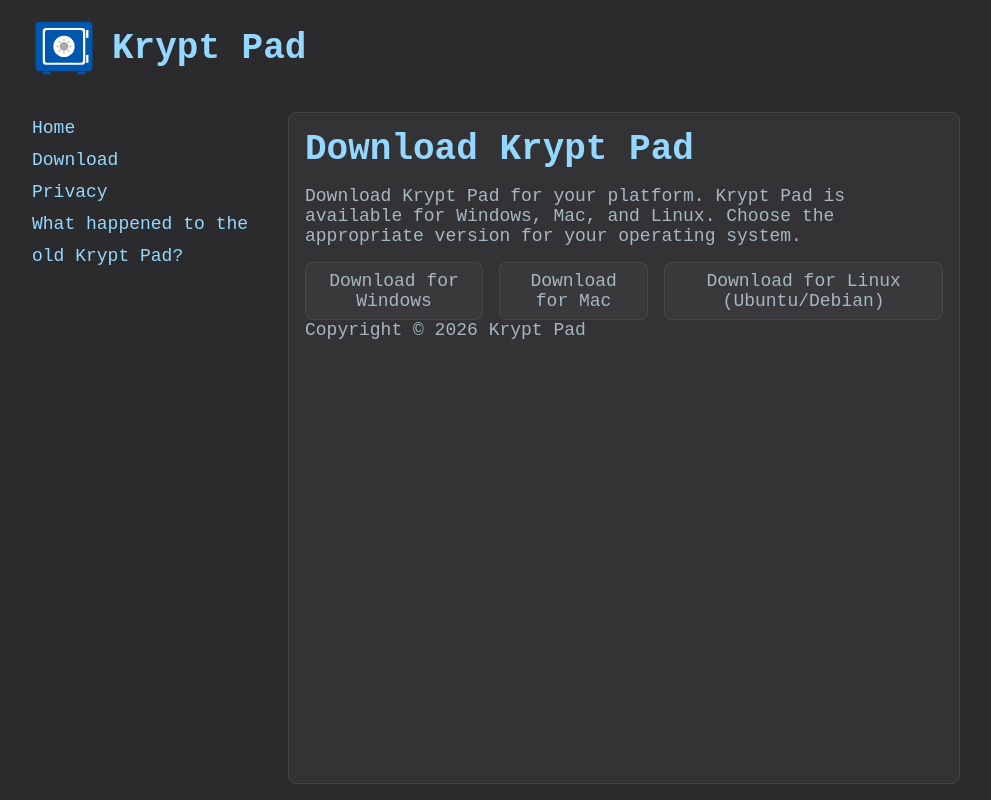
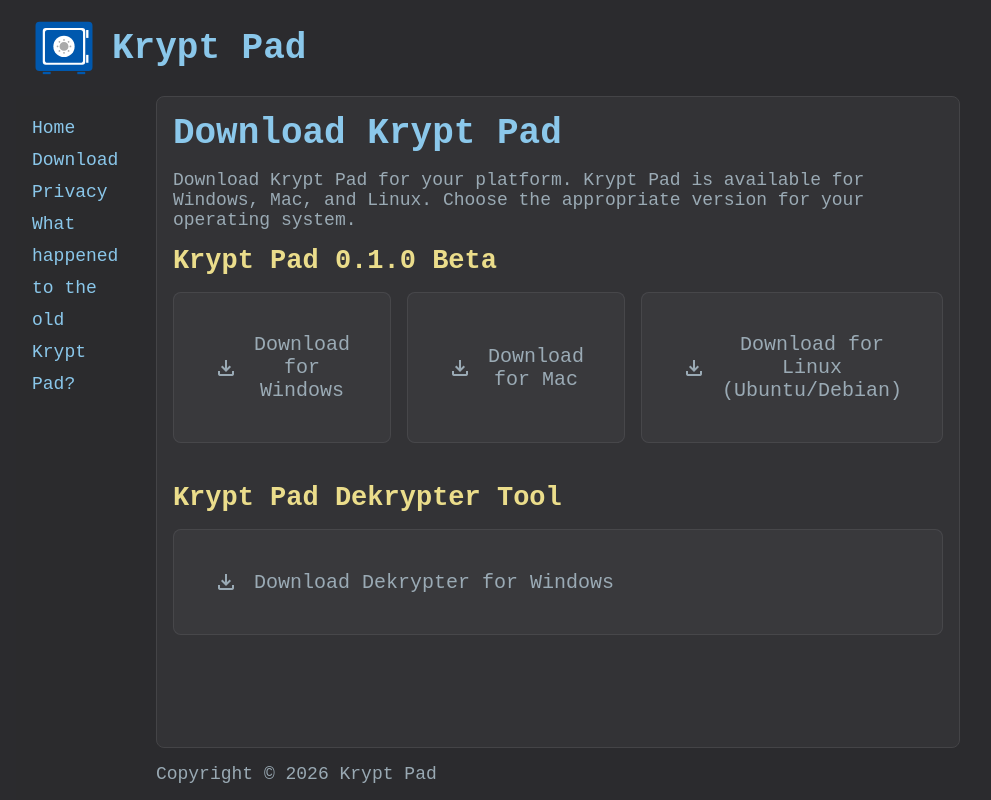
Before and after one commit to KryptPad/krypt-pad-website, a Vue app: page /download in a window 1280 px wide. Shown: the whole page, without its empty margins (144-1135 px from the left). Built offline with nearby package versions, Linux system fonts and the light colour scheme.

Commit message:
download page and styles updates

```diff
--- a/package.json
+++ b/package.json
@@ -16,7 +16,8 @@
   },
   "dependencies": {
     "vue": "^3.5.38",
-    "vue-router": "^5.1.0"
+    "vue-router": "^5.1.0",
+    "@mdi/font": "^7.4.47"
   },
   "devDependencies": {
     "@tsconfig/node24": "^24.0.4",
--- a/src/App.vue
+++ b/src/App.vue
@@ -4,7 +4,7 @@
             <button @click="toggleMenu">
                 <span class="material-symbols-outlined">menu</span>
             </button>
-            <img src="@/assets/safe.svg" alt="Krypt Pad Logo" class="mr-3" style="height: 4rem;">
+            <img src="@/assets/safe.svg" alt="Krypt Pad Logo" class="mr-3" style="height: 4rem" />
             <h1 class="m-0">Krypt Pad</h1>
         </header>
         <div id="main-wrapper">
@@ -13,12 +13,18 @@
                     <li><a role="button" @click="goHome()">Home</a></li>
                     <li><a role="button" @click="goDownload()">Download</a></li>
                     <li><a role="button" @click="goPrivacy()">Privacy</a></li>
-                    <li><a role="button" @click="goOldKryptPad()">What happened to the old Krypt Pad?</a></li>
+                    <li>
+                        <a role="button" @click="goOldKryptPad()"
+                            >What happened to the old Krypt Pad?</a
+                        >
+                    </li>
                 </ul>
             </div>
-            <div id="content">
-                <router-view></router-view>
-                Copyright © {{ new Date().getFullYear() }} Krypt Pad
+            <div id="content-wrapper">
+                <div id="content">
+                    <router-view></router-view>
+                </div>
+                <div class="my-3">Copyright © {{ new Date().getFullYear() }} Krypt Pad</div>
             </div>
         </div>
     </div>
--- a/src/main.ts
+++ b/src/main.ts
@@ -3,6 +3,7 @@ import App from './App.vue'
 import router from './router'
 
 // Import site styles
+import '@mdi/font/css/materialdesignicons.min.css' // MDI font icons
 import './styles/site.css'
 
 const app = createApp(App)
--- a/src/routes/DownloadView.vue
+++ b/src/routes/DownloadView.vue
@@ -6,31 +6,49 @@
             Download Krypt Pad for your platform. Krypt Pad is available for Windows, Mac, and
             Linux. Choose the appropriate version for your operating system.
         </p>
-        <div class="d-flex justify-content-between align-items-center gap-3">
+        <h2>
+            Krypt Pad 0.1.0 Beta
+        </h2>
+        <div id="download-buttons" class="mb-5">
             <a
                 href="https://files.kryptpad.com/krypt-pad-Windows-0.1.0-Setup.exe"
                 download
-                class="btn"
+                class="btn btn-lg p-5"
             >
-                Download for Windows
+                <span class="material-symbols-outlined">download</span>
+                <span>Download for Windows</span>
             </a>
 
             <a
                 href="https://files.kryptpad.com/krypt-pad-Windows-0.1.0-Setup.exe"
                 download
-                class="btn"
+                class="btn btn-lg p-5"
             >
-                Download for Mac
+                <span class="material-symbols-outlined">download</span>
+                <span>Download for Mac</span>
             </a>
 
             <a
                 href="https://files.kryptpad.com/krypt-pad-Windows-0.1.0-Setup.exe"
                 download
-                class="btn"
+                class="btn btn-lg p-5"
             >
-                Download for Linux (Ubuntu/Debian)
+                <span class="material-symbols-outlined">download</span>
+                <span>Download for Linux (Ubuntu/Debian)</span>
             </a>
         </div>
+
+        <h2>
+            Krypt Pad Dekrypter Tool
+        </h2>
+        <a
+                href="https://files.kryptpad.com/krypt-pad-Windows-0.1.0-Setup.exe"
+                download
+                class="btn btn-lg p-5"
+            >
+                <span class="material-symbols-outlined">download</span>
+                <span>Download Dekrypter for Windows</span>
+            </a>
     </div>
 </template>
 
--- a/src/routes/HomeView.vue
+++ b/src/routes/HomeView.vue
@@ -1,5 +1,10 @@
 <template>
     <h1>Krypt Pad</h1>
+
+    <p>
+        Krypt Pad is a secure note and password manager using AES-256 bit encryption. Your data is
+        stored in files on your devices and not in the cloud. You control where your data is kept.
+    </p>
 
     <div class="alert alert-danger">
         <p>
--- a/src/styles/site.css
+++ b/src/styles/site.css
@@ -5,12 +5,14 @@
     --blur-radius: 10px;
     --content-background-color: #333336;
     --content-border-color: #444447;
-    --padding: 1rem;
+    --spacing-3: 1rem;
+    --spacing-5: 2.5rem;
 
-    --header-color: #95d8ff;
-    --body-text-color: #a5b7c2;
-    --body-text-color-dark: #24292b;
-    --link-text-color: #95d8ff;
+    --header-color: rgba(149, 216, 255, 0.9);
+    --header-2-color: rgba(255, 239, 149, 0.9);
+    --body-text-color: rgba(165, 183, 194, 0.9);
+    --body-text-color-dark: rgba(36, 41, 43, 0.9);
+    --link-text-color: rgba(149, 216, 255, 0.9);
     --link-hover-text-color: #ffffff;
     --link-active-text-color: #ffffff;
     --link-visited-text-color: #b2e3ff;
@@ -44,9 +46,36 @@
     --alert-danger-border: 1px solid rgba(185, 0, 0, 0.8);
 }
 
+.material-symbols-outlined {
+    font-variation-settings:
+        'FILL' 0,
+        'wght' 400,
+        'GRAD' 0,
+        'opsz' 24;
+
+    font-size: inherit;
+}
+
 /* Utilities */
+.p-3 {
+    padding: var(--spacing-3) !important;
+}
+
+.p-5 {
+    padding: var(--spacing-5) !important;
+}
+
 .mr-3 {
-    margin-right: 1rem;
+    margin-right: var(--spacing-3) !important;
+}
+
+.mb-5 {
+    margin-bottom: var(--spacing-5) !important;
+}
+
+.my-3 {
+    margin-top: var(--spacing-3) !important;
+    margin-bottom: var(--spacing-3) !important;
 }
 
 .m-0 {
@@ -55,6 +84,10 @@
 
 .m-2 {
     margin: 0.5rem;
+}
+
+.m-3 {
+    margin: var(--spacing-3);
 }
 
 .d-flex {
@@ -113,9 +146,15 @@ h3,
 h4,
 h5,
 h6 {
-    color: var(--header-color);
     margin: 0;
     margin-bottom: 1rem;
+}
+
+h1 {
+    color: var(--header-color);
+}
+h2 {
+    color: var(--header-2-color);
 }
 
 * {
@@ -199,11 +238,17 @@ header {
     transform: translateX(0);
 }
 
+#content-wrapper {
+    display: flex;
+    flex-direction: column;
+    margin-left: var(--spacing-3);
+    margin-right: var(--spacing-3);
+}
+
 #content {
     background-color: var(--content-background-color);
     border-top: 1px solid var(--content-border-color);
-    padding: 1rem;
-    margin: 1rem;
+    padding: var(--spacing-3);
     flex: 1;
     border: 1px solid var(--content-border-color);
     border-radius: var(--border-radius);
@@ -222,6 +267,14 @@ header {
 #main header button:hover {
     color: var(--link-hover-text-color);
     transition: var(--transition);
+}
+
+#download-buttons {
+    display: flex;
+    flex-direction: column;
+    justify-content: center;
+    align-items: stretch;
+    gap: var(--spacing-3);
 }
 
 /* Components */
@@ -262,6 +315,9 @@ header {
 
 /* Buttons */
 .btn {
+    display: flex;
+    align-items: center;
+    width: 100%;
     background-color: var(--btn-background-color);
     border: 1px solid var(--btn-border-color);
     border-radius: var(--border-radius);
@@ -271,6 +327,15 @@ header {
     transition: var(--transition);
     text-decoration: none;
     text-align: center;
+}
+
+.btn .material-symbols-outlined {
+    margin-right: var(--spacing-3);
+}
+
+.btn-lg,
+.btn-lg .btn.material-symbols-outlined {
+    font-size: x-large;
 }
 
 .btn:hover {
@@ -314,7 +379,7 @@ header {
 /* Alerts */
 .alert {
     border-radius: var(--border-radius);
-    padding: var(--padding);
+    padding: var(--spacing-3);
 }
 
 .alert.alert-danger {
@@ -343,9 +408,19 @@ header {
     }
 
     #content {
+        margin-left: 0;
+        margin-right: 0;
         border-radius: 0.5rem;
         border-top: 1px solid var(--content-border-color);
         border-left: 1px solid var(--content-border-color);
+    }
+
+    #download-buttons {
+        flex-direction: row;
+    }
+
+    .btn {
+        width: auto;
     }
 }
 
```
Also changed, not shown: 1 other file (tests, documents, lock files or other folders).
